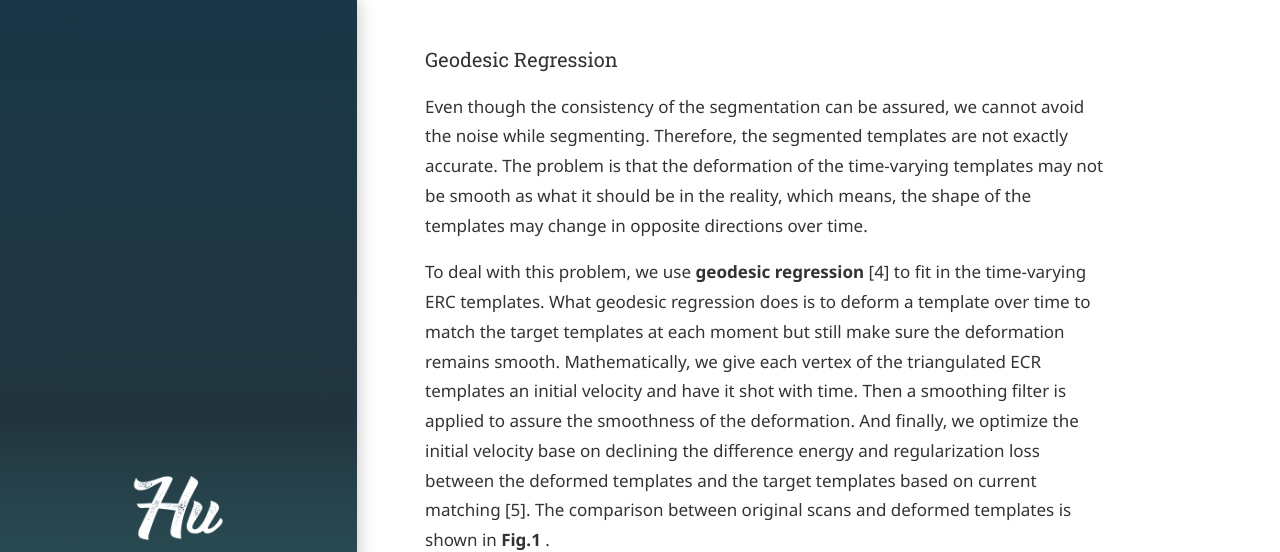
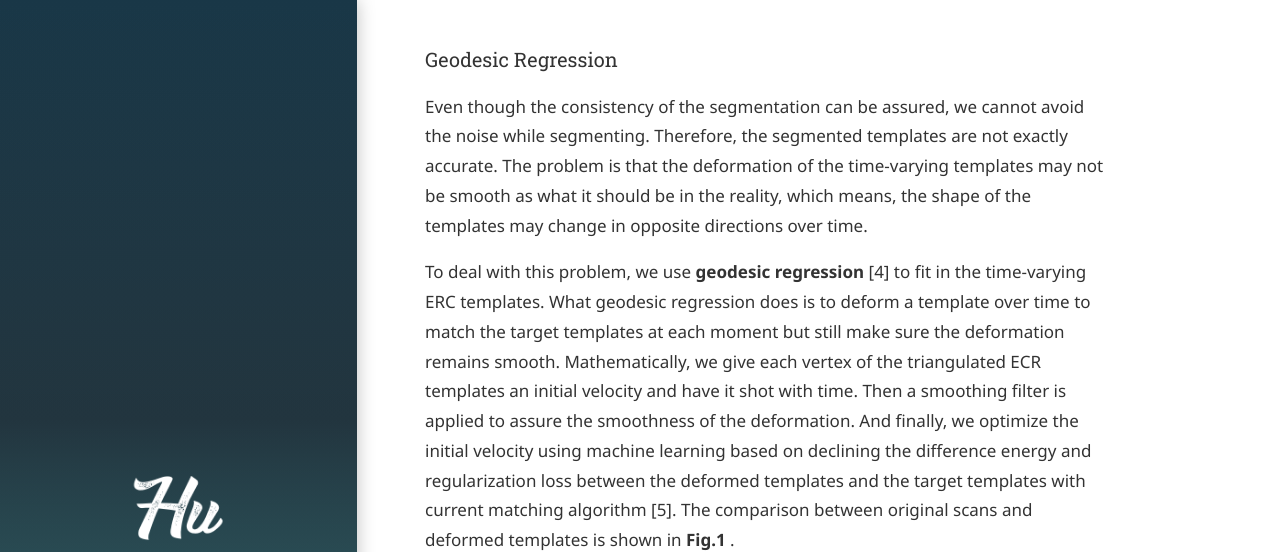
Before and after one commit to JacquelineHu/JacquelinHu.github.io, a Jekyll site: the page built from _projects/modified_gr_model.md, in a window 1280 px wide and 1400 px high, scrolled down 3167 px. Shown: the top 552 px of the window. Built offline with Jekyll 4.4.1, drawn with Linux system fonts in a browser that asks for light colours; some web fonts are replaced; some of the changed text lies outside the part shown; grey boxes are pictures that could not be loaded.

Commit message:
Update modified_gr_model.md

```diff
--- a/_projects/modified_gr_model.md
+++ b/_projects/modified_gr_model.md
@@ -47,9 +47,9 @@
 ### Geodesic Regression
 Even though the consistency of the segmentation can be assured, we cannot avoid the noise while segmenting. Therefore, the segmented templates are not exactly accurate. The problem is that the deformation of the time-varying templates may not be smooth as what it should be in the reality, which means, the shape of the templates may change in opposite directions over time.
 
-To deal with this problem, we use **geodesic regression** [4] to fit in the time-varying ERC templates. What geodesic regression does is to deform a template over time to match the target templates at each moment but still make sure the deformation remains smooth. Mathematically, we give each vertex of the triangulated ECR templates an initial velocity and have it shot with time. Then a smoothing filter is applied to assure the smoothness of the deformation. And finally, we optimize the initial velocity base on declining the difference energy and regularization loss between the deformed templates and the target templates based on current matching [5]. The comparison between original scans and deformed templates is shown in **Fig.1** .
+To deal with this problem, we use **geodesic regression** [4] to fit in the time-varying ERC templates. What geodesic regression does is to deform a template over time to match the target templates at each moment but still make sure the deformation remains smooth. Mathematically, we give each vertex of the triangulated ECR templates an initial velocity and have it shot with time. Then a smoothing filter is applied to assure the smoothness of the deformation. And finally, we optimize the initial velocity using machine learning based on declining the difference energy and regularization loss between the deformed templates and the target templates with current matching algorithm [5]. The comparison between original scans and deformed templates is shown in **Fig.1** .
 
-<div align="center">
-  <img src="/assets/img/projects/templates_overlay.jpg">
-</div>
-<center><font size="2"> **Fig.1** Longitudinal entorhinal cortex target templates(red) and deformed templates overlay(blue) using geodesic regression. (A) Baseline scan. (B-D) Target templates and deformed templates in 6 months, 12 months and 24 moths after the baseline scan respectively. </font></center>
+![deforming_animation]("/assets/img/projects/movie_combined.gif")
+
+![templates&overlay]("/assets/img/projects/templates_overlay.jpg")
+<center><font size="2"> Fig.1. Longitudinal entorhinal cortex target templates(red) and deformed templates overlay(blue) using geodesic regression. (A) Baseline scan. (B-D) Target templates and deformed templates in 6 months, 12 months and 24 moths after the baseline scan respectively. </font></center>
```
